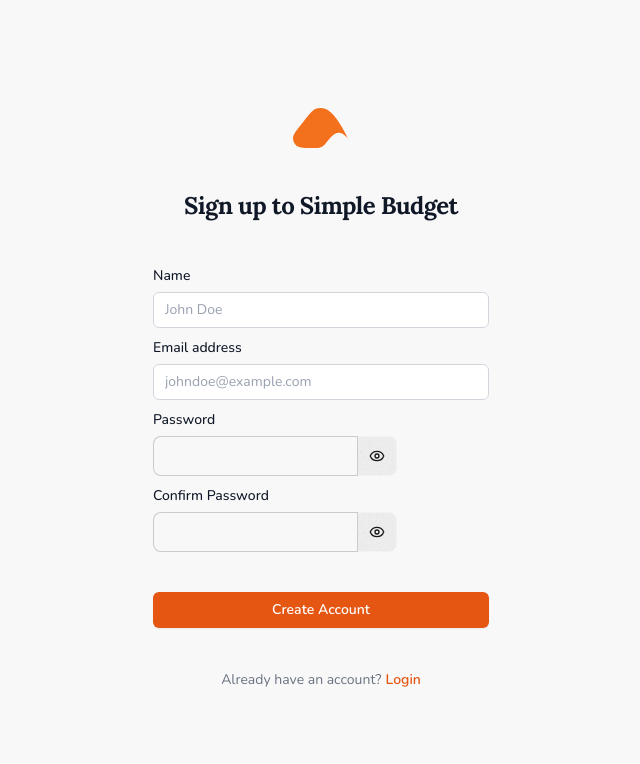
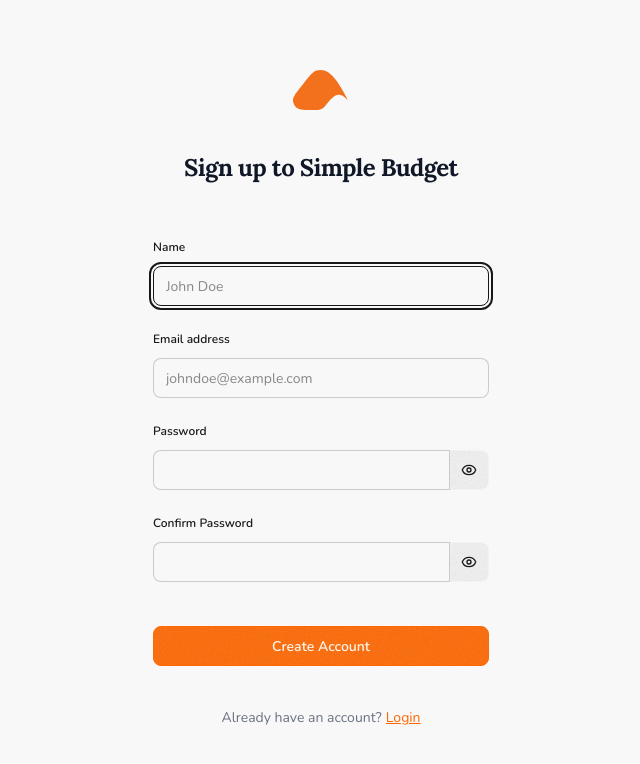
Before and after one commit to pakapoltanachaisith/simple-budget-frontend, a React (Vite) app: page /register in a window 1280 px wide. Shown: the top 764 px of the page, without its empty margins (319-959 px from the left). Built offline with nearby package versions, Linux system fonts and the light colour scheme; no server answers.

Commit message:
Refactor the styling of Register page to use DaisyUI

```diff
--- a/src/components/RegisterForm.tsx
+++ b/src/components/RegisterForm.tsx
@@ -2,10 +2,6 @@ import { zodResolver } from "@hookform/resolvers/zod";
 import { useForm } from "react-hook-form";
 import { AlertTriangle } from "lucide-react";
 
-import Button from "@components/Button";
-import Input from "@components/Input";
-import InputError from "@components/InputError";
-import Label from "@components/Label";
 import { registerFormSchema, type RegisterFormData } from "@/lib/validation";
 import PasswordInput from "@components/PasswordInput";
 import { useAuth } from "@/api/AuthContenxt";
@@ -44,20 +40,29 @@ export default function RegisterForm() {
       <form onSubmit={handleSubmit(onSubmit)} className="space-y-6">
         {/* Inputs */}
         <div className="space-y-2">
-          <div className="space-y-1">
-            <Label htmlFor="name">Name</Label>
-            <Input
+          <div className="fieldset">
+            <label htmlFor="name" className="fieldset-legend">
+              Name
+            </label>
+            <input
               id="name"
+              className="input w-full"
               {...register("name")}
               placeholder="John Doe"
               required
               disabled={isLoading}
+              autoFocus
             />
-            <InputError message={errors?.name?.message} />
+            {errors?.name?.message && (
+              <p className="label text-error">{errors.name.message}</p>
+            )}
           </div>
-          <div className="space-y-1">
-            <Label htmlFor="email">Email address</Label>
-            <Input
+          <div className="fieldset">
+            <label htmlFor="email" className="fieldset-legend">
+              Email address
+            </label>
+            <input
+              className="input w-full"
               id="email"
               type="email"
               autoComplete="email"
@@ -66,36 +71,48 @@ export default function RegisterForm() {
               required
               disabled={isLoading}
             />
-            <InputError message={errors?.email?.message} />
+            {errors?.email?.message && (
+              <p className="label text-error">{errors.email.message}</p>
+            )}
           </div>
-          <div className="space-y-1">
-            <Label htmlFor="password">Password</Label>
+          <div className="fieldset">
+            <label htmlFor="password" className="fieldset-legend">
+              Password
+            </label>
             <PasswordInput
+              className="w-full"
               id="password"
-              type="password"
               {...register("password")}
               required
               disabled={isLoading}
             />
-            <InputError message={errors?.password?.message} />
+            {errors?.password?.message && (
+              <p className="label text-error">{errors.password.message}</p>
+            )}
           </div>
-          <div className="space-y-1">
-            <Label htmlFor="password_confirmation">Confirm Password</Label>
+          <div className="fieldset">
+            <label htmlFor="password_confirmation" className="fieldset-legend">
+              Confirm Password
+            </label>
             <PasswordInput
+              className="w-full"
               id="password_confirmation"
-              type="password"
               {...register("password_confirmation")}
               required
               disabled={isLoading}
             />
-            <InputError message={errors?.password_confirmation?.message} />
+            {errors?.password_confirmation?.message && (
+              <p className="label text-error">
+                {errors.password_confirmation.message}
+              </p>
+            )}
           </div>
         </div>
 
         <div className="mt-10">
-          <Button type="submit" fullWidth disabled={isLoading}>
+          <button type="submit" className="btn btn-primary btn-block">
             Create Account
-          </Button>
+          </button>
         </div>
       </form>
     </>
--- a/src/pages/RegisterPage.tsx
+++ b/src/pages/RegisterPage.tsx
@@ -21,9 +21,7 @@ export default function RegisterPage() {
           <RegisterForm />
           <p className="mt-10 text-center text-sm/6 text-gray-500">
             Already have an account?
-            <Link
-              to="/login"
-              className="font-semibold text-primary-600 hover:text-primary-500 ml-1">
+            <Link to="/login" className="link link-primary ml-1">
               Login
             </Link>
           </p>
```
